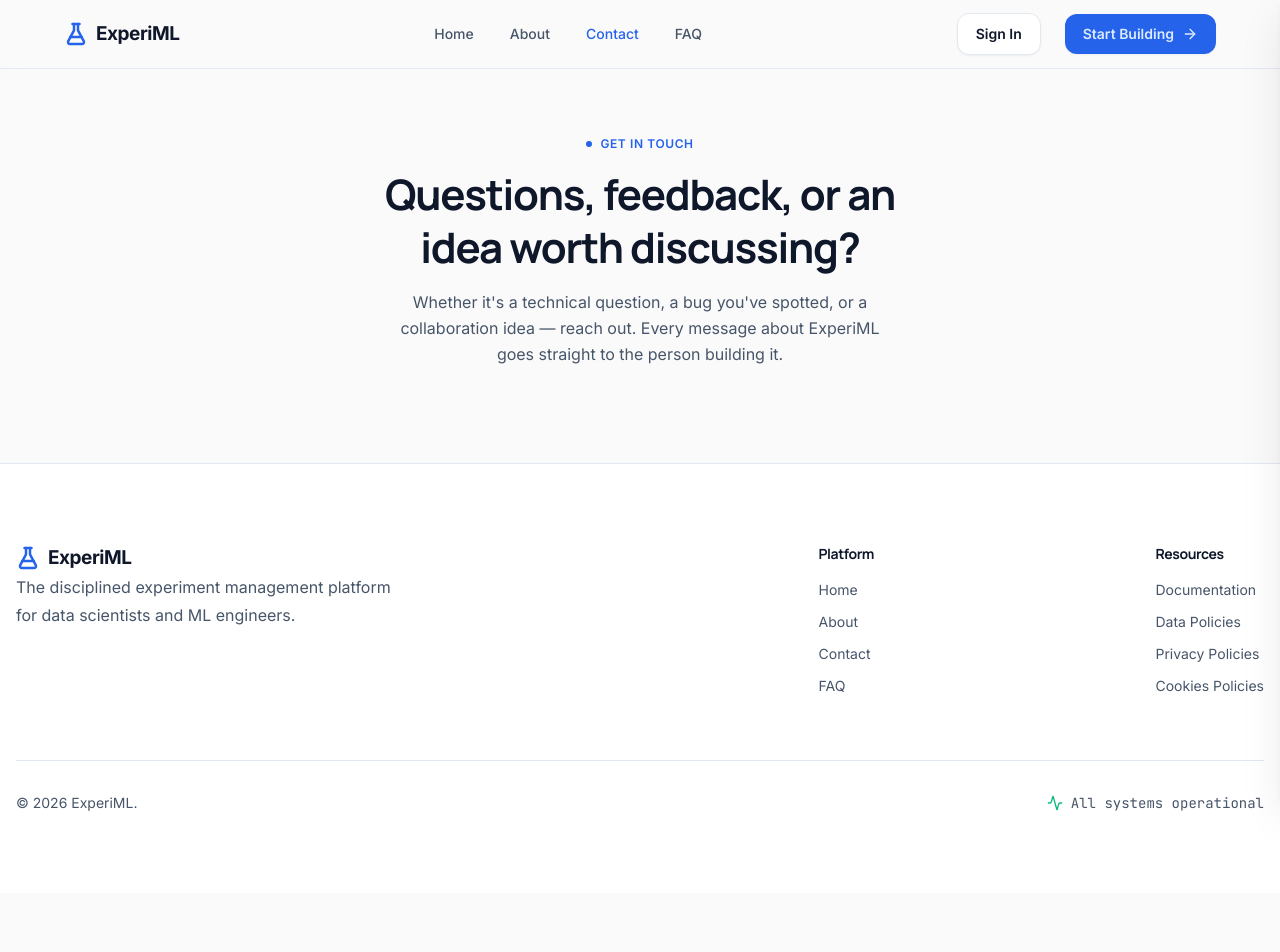
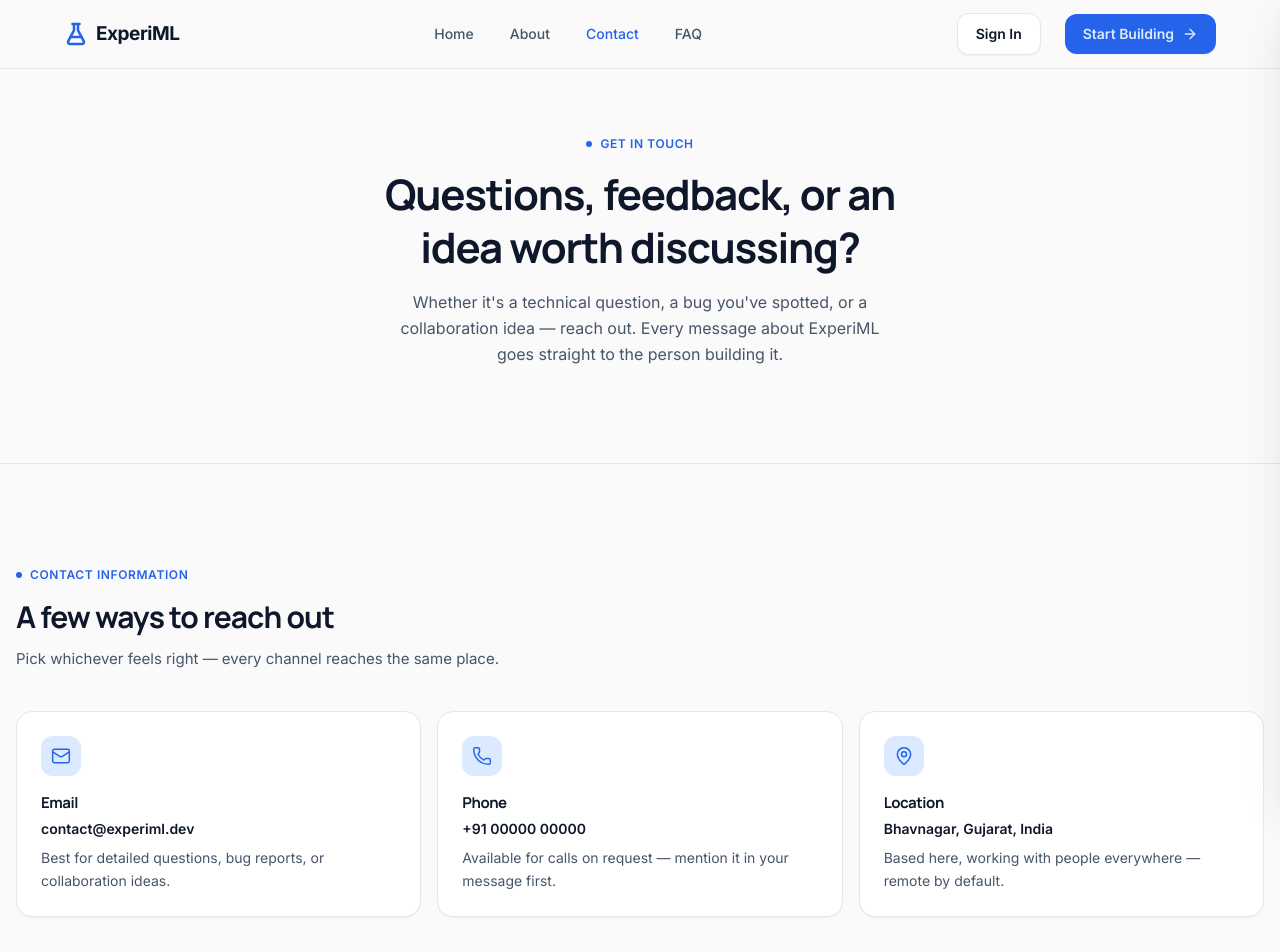
Before and after one commit to Dhairya-Dave-0204/ExperiML, a React (Vite) app in the folder frontend/: page /contact in a window 1280 px wide. Shown: the top 952 px of the page. Before the commit the page ends 893 px from the top, so only its background shows below. Built offline with nearby package versions, Linux system fonts and the light colour scheme.

Commit message:
Improve UI for hover interation and connect contact info to contact page

```diff
--- a/frontend/src/components/shared/Contact/ContactInfo/ContactCard.jsx
+++ b/frontend/src/components/shared/Contact/ContactInfo/ContactCard.jsx
@@ -2,7 +2,7 @@ import React from "react";
 
 function ContactCard({ icon: Icon, title, value, description }) {
   return (
-    <div className="p-6 transition-colors duration-150 border shadow-sm rounded-xl border-border bg-surface hover:border-primary-light">
+    <div className="p-6 transition-all duration-300 border shadow-sm rounded-xl border-border bg-surface hover:border-primary-light hover:bg-surface-soft hover:scale-105">
       <div className="flex items-center justify-center w-10 h-10 mb-4 rounded-lg bg-primary-light">
         <Icon size={20} strokeWidth={1.75} className="text-primary" />
       </div>
--- a/frontend/src/pages/Contact/Contact.jsx
+++ b/frontend/src/pages/Contact/Contact.jsx
@@ -1,12 +1,13 @@
-import React from 'react'
-import { ContactHero } from "@/components/components.index"
+import React from "react";
+import { ContactHero, ContactInfo } from "@/components/components.index";
 
 function Contact() {
   return (
     <>
       <ContactHero />
+      <ContactInfo />
     </>
-  )
+  );
 }
 
-export default Contact
+export default Contact;
```
